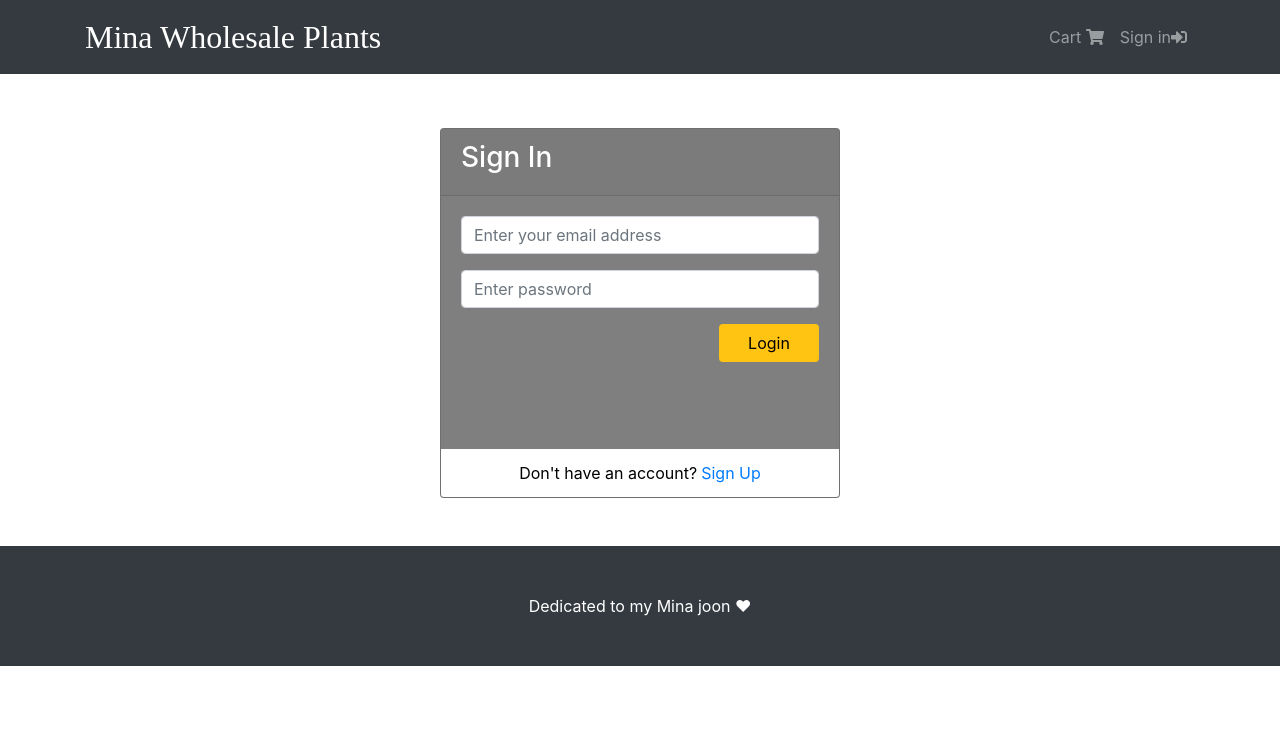
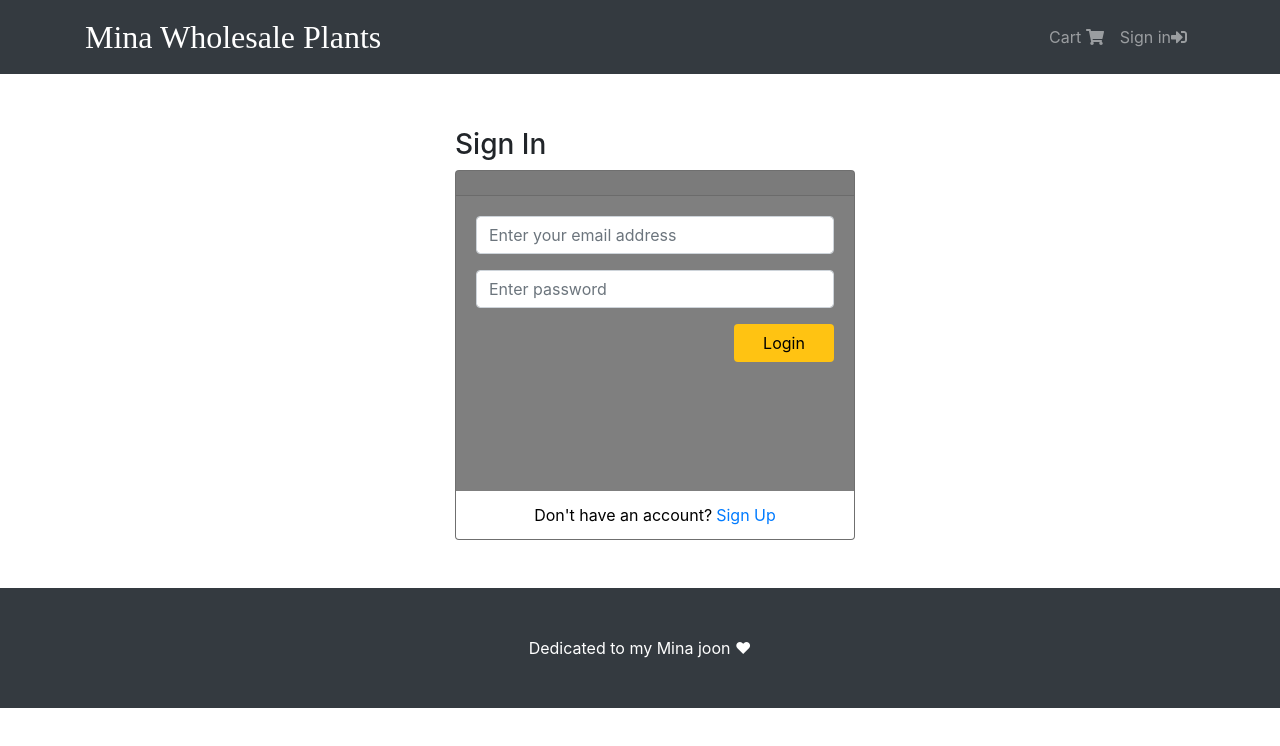
Before and after one commit to Mohammad-Pishdar/Mina-Ecommerce-Portal-For-plant-sale, a React (Create React App) app in the folder mina-frontend/: page /signin in a window 1280 px wide. Shown: the top 746 px of the page. Built offline with nearby package versions, Linux system fonts and the light colour scheme.

Commit message:
error message added to sign in screen and styled in the middle

```diff
--- a/mina-frontend/src/index.css
+++ b/mina-frontend/src/index.css
@@ -66,7 +66,7 @@ a:hover {
   background-color: pink;
 }
 
-.loading {
+/* .loading {
   margin-top: 50vh;
   margin-bottom: 40vh;
 }
@@ -74,7 +74,7 @@ a:hover {
 .alert {
   margin-top: 30vh;
   margin-bottom: 40vh;
-}
+} */
 
 @media only screen and (max-width: 700px) {
   .mainPageContainer {
--- a/mina-frontend/src/views/SignInPage.jsx
+++ b/mina-frontend/src/views/SignInPage.jsx
@@ -4,6 +4,9 @@ import { Link } from "react-router-dom";
 import { useDispatch, useSelector } from "react-redux";
 import { signIn } from "../actions/userActions";
 import { useEffect } from "react";
+//importing loading bix and message box components
+import LoadingBox from "../components/LoadingBox";
+import MessageBox from "../components/MessageBox";
 
 export default function SignInPage(props) {
   //getting dispatch from useDispatch hook in react redux
@@ -11,13 +14,13 @@ export default function SignInPage(props) {
 
   //checking query string and if it exists split it by the question mark and take the second value (at index 1) other wise return to home page
   const redirect = props.location.search
-    ? props.location.search.split("?")[1]
+    ? props.location.search.split("=")[1]
     : "/";
 
   //getting user info from redux store
   const userSignInInfo = useSelector((state) => state.signIn);
-  //object-destructure user info from the signIn branch in state
-  const { userInfo } = userSignInInfo;
+  //object-destructure user info from the signIn branch in state. We also take loading and info to be used to show relevant info in loading box and message box componens
+  const { userInfo, loading, error } = userSignInInfo;
 
   //defining submitForm function
   const submitForm = (event) => {
@@ -31,19 +34,30 @@ export default function SignInPage(props) {
   const [password, setPassword] = useState("");
 
   useEffect(() => {
-      //So if the userInfo contains a value it means sign in was successful so we need to redirect user to the appropritae page. The dependency for useEffect here is userInfo since we want it to run whenever userOnfo changes
-      if(userInfo) {
-        props.history.push(redirect);
-      }
+    //So if the userInfo contains a value it means sign in was successful so we need to redirect user to the appropritae page. The dependency for useEffect here is userInfo since we want it to run whenever userOnfo changes
+    if (userInfo) {
+      props.history.push(redirect);
+    }
   }, [props.history, redirect, userInfo]);
 
   return (
     <div>
       <div className="container mt-5 mb-5">
         <div className="d-flex justify-content-center h-100">
-          <div className="card sign-in-card">
+        <div className="col offset-md-4 ">
+          <h3 className="row" style={{ verticalAlign: 'center' }}>Sign In</h3>
+          <div className="row">
+          {/* check loading and if it's true render the loading box */}
+          {loading && <LoadingBox></LoadingBox>}
+          {/* we do the same thing for error */}
+          {error && <MessageBox variant="danger">{error}</MessageBox>}
+          </div>
+
+
+
+  <div className="row"><div className="card sign-in-card">
             <div className="card-header">
-              <h3>Sign In</h3>
+
             </div>
             <div className="card-body">
               <form onSubmit={submitForm}>
@@ -81,7 +95,10 @@ export default function SignInPage(props) {
                 Don't have an account?<Link to="/signup">Sign Up</Link>
               </div>
             </div>
-          </div>
+          </div></div>
+  </div>
+
+
         </div>
       </div>
     </div>
```
Also changed, not shown: mina-frontend/src/App.jsx (+16 -6 lines).
